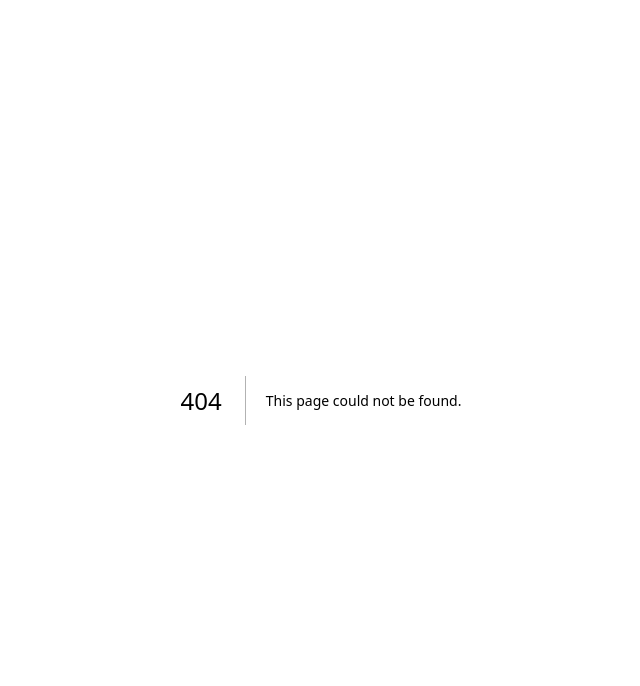
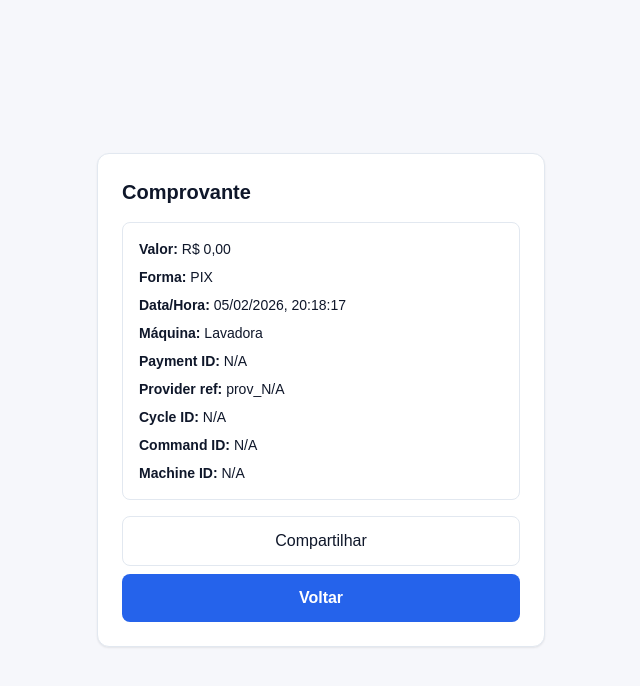
Before and after one commit to julio-metalav/meta-lav-pagamentos, a Next.js app: page /pos/receipt in a window 1280 px wide. Before the commit this address had no page. Shown: the top 686 px of the page, without its empty margins (319-959 px from the left). Built offline with nearby package versions, Linux system fonts and the light colour scheme.

Commit message:
feat(pos): finalize POS-07/POS-08 with receipt and post-release navigation

```diff
--- /dev/null
+++ b/app/pos/receipt/page.tsx
@@ -0,0 +1,59 @@
+"use client";
+
+import { useMemo } from "react";
+import { useRouter, useSearchParams } from "next/navigation";
+
+export default function PosReceiptPage() {
+  const router = useRouter();
+  const sp = useSearchParams();
+
+  const condominio_id = sp.get("condominio_id") || "";
+  const pos_serial = sp.get("pos_serial") || "";
+  const payment_id = sp.get("payment_id") || "";
+  const machine_id = sp.get("machine_id") || "";
+  const command_id = sp.get("command_id") || "";
+  const method = sp.get("method") || "PIX";
+  const identificador_local = sp.get("identificador_local") || "";
+  const tipo = sp.get("tipo") || "lavadora";
+  const amount = Number(sp.get("amount") || 0);
+
+  const dateStr = useMemo(() => new Date().toLocaleString("pt-BR"), []);
+  const providerRef = useMemo(() => `prov_${payment_id.slice(0, 8) || "N/A"}`, [payment_id]);
+  const cycleId = useMemo(() => command_id ? `cycle_from_cmd_${command_id.slice(0, 8)}` : "N/A", [command_id]);
+
+  return (
+    <div className="min-h-screen bg-[var(--background)] text-[var(--foreground)] p-4 flex items-center justify-center">
+      <div className="card w-full max-w-md p-6 space-y-4">
+        <h1 className="text-xl font-semibold">Comprovante</h1>
+
+        <div className="rounded-lg border border-[var(--border)] p-4 space-y-2 text-sm">
+          <p><strong>Valor:</strong> R$ {amount.toFixed(2).replace(".", ",")}</p>
+          <p><strong>Forma:</strong> {method}</p>
+          <p><strong>Data/Hora:</strong> {dateStr}</p>
+          <p><strong>Máquina:</strong> {tipo === "lavadora" ? "Lavadora" : "Secadora"} {identificador_local}</p>
+          <p><strong>Payment ID:</strong> {payment_id || "N/A"}</p>
+          <p><strong>Provider ref:</strong> {providerRef}</p>
+          <p><strong>Cycle ID:</strong> {cycleId}</p>
+          <p><strong>Command ID:</strong> {command_id || "N/A"}</p>
+          <p><strong>Machine ID:</strong> {machine_id || "N/A"}</p>
+        </div>
+
+        <div className="grid grid-cols-1 gap-2">
+          <button
+            className="rounded-lg border border-[var(--border)] py-3"
+            onClick={() => alert("Compartilhar comprovante (MVP)")}
+          >
+            Compartilhar
+          </button>
+
+          <button
+            className="rounded-lg bg-[var(--brand-primary)] text-white py-3 font-bold"
+            onClick={() => router.push(`/pos/machines?condominio_id=${encodeURIComponent(condominio_id)}&pos_serial=${encodeURIComponent(pos_serial)}`)}
+          >
+            Voltar
+          </button>
+        </div>
+      </div>
+    </div>
+  );
+}
--- a/app/pos/released/page.tsx
+++ b/app/pos/released/page.tsx
@@ -10,6 +10,11 @@ export default function PosReleasedPage() {
   const pos_serial = sp.get("pos_serial") || "";
   const payment_id = sp.get("payment_id") || "";
   const command_id = sp.get("command_id") || "";
+  const machine_id = sp.get("machine_id") || "";
+  const method = sp.get("method") || "PIX";
+  const identificador_local = sp.get("identificador_local") || "";
+  const tipo = sp.get("tipo") || "lavadora";
+  const amount = sp.get("amount") || "0";
 
   return (
     <div className="min-h-screen bg-[var(--background)] text-[var(--foreground)] p-4 flex items-center justify-center">
@@ -25,13 +30,30 @@ export default function PosReleasedPage() {
           <p>command_id: {command_id || "N/A"}</p>
         </div>
 
+        <div className="grid grid-cols-1 gap-2">
           <button
             className="rounded-lg bg-[var(--brand-primary)] text-white py-3 font-bold"
+            onClick={() =>
+              router.push(
+                `/pos/receipt?condominio_id=${encodeURIComponent(condominio_id)}&pos_serial=${encodeURIComponent(pos_serial)}&payment_id=${encodeURIComponent(
+                  payment_id
+                )}&machine_id=${encodeURIComponent(machine_id)}&command_id=${encodeURIComponent(command_id)}&method=${encodeURIComponent(
+                  method
+                )}&identificador_local=${encodeURIComponent(identificador_local)}&tipo=${encodeURIComponent(tipo)}&amount=${encodeURIComponent(amount)}`
+              )
+            }
+          >
+            Ver comprovante
+          </button>
+
+          <button
+            className="rounded-lg border border-[var(--border)] py-3"
             onClick={() => router.push(`/pos/machines?condominio_id=${encodeURIComponent(condominio_id)}&pos_serial=${encodeURIComponent(pos_serial)}`)}
           >
             Voltar para lista de máquinas
           </button>
         </div>
       </div>
+    </div>
   );
 }
--- a/app/pos/releasing/page.tsx
+++ b/app/pos/releasing/page.tsx
@@ -49,10 +49,17 @@ export default function PosReleasingPage() {
 
         if (!cancelled) {
           setMessage("Máquina liberada com sucesso");
+          const method = sp.get("method") || "PIX";
+          const identificador_local = sp.get("identificador_local") || "";
+          const tipo = sp.get("tipo") || "lavadora";
+          const amount = sp.get("amount") || "0";
+
           router.replace(
             `/pos/released?condominio_id=${encodeURIComponent(condominio_id)}&pos_serial=${encodeURIComponent(pos_serial)}&payment_id=${encodeURIComponent(
               payment_id
-            )}&machine_id=${encodeURIComponent(machine_id)}&command_id=${encodeURIComponent(String(data.command_id || ""))}`
+            )}&machine_id=${encodeURIComponent(machine_id)}&command_id=${encodeURIComponent(String(data.command_id || ""))}&method=${encodeURIComponent(
+              method
+            )}&identificador_local=${encodeURIComponent(identificador_local)}&tipo=${encodeURIComponent(tipo)}&amount=${encodeURIComponent(amount)}`
           );
         }
       } catch (e: any) {
```
Lines whose indentation alone changed are shown as unchanged.
